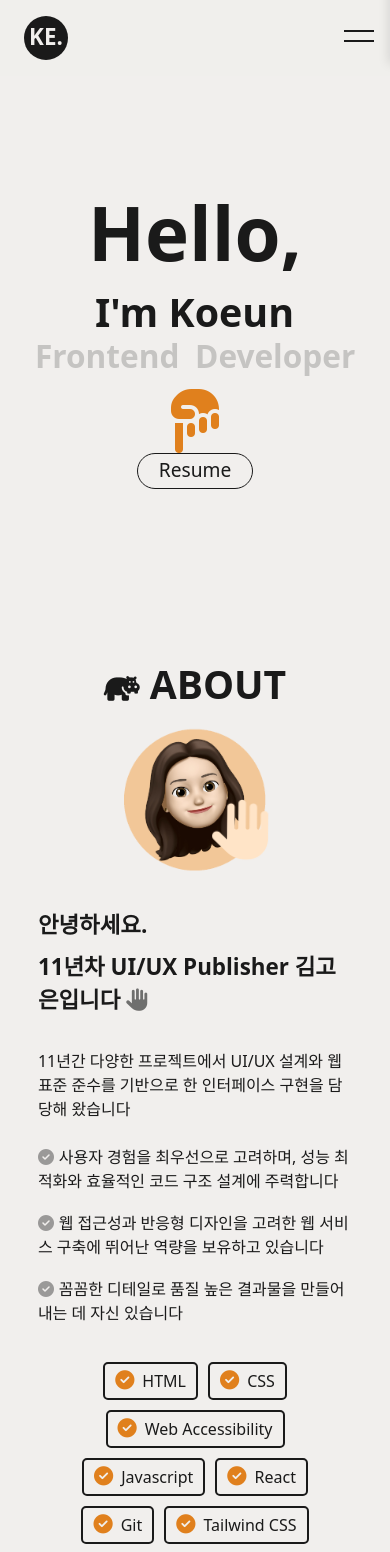
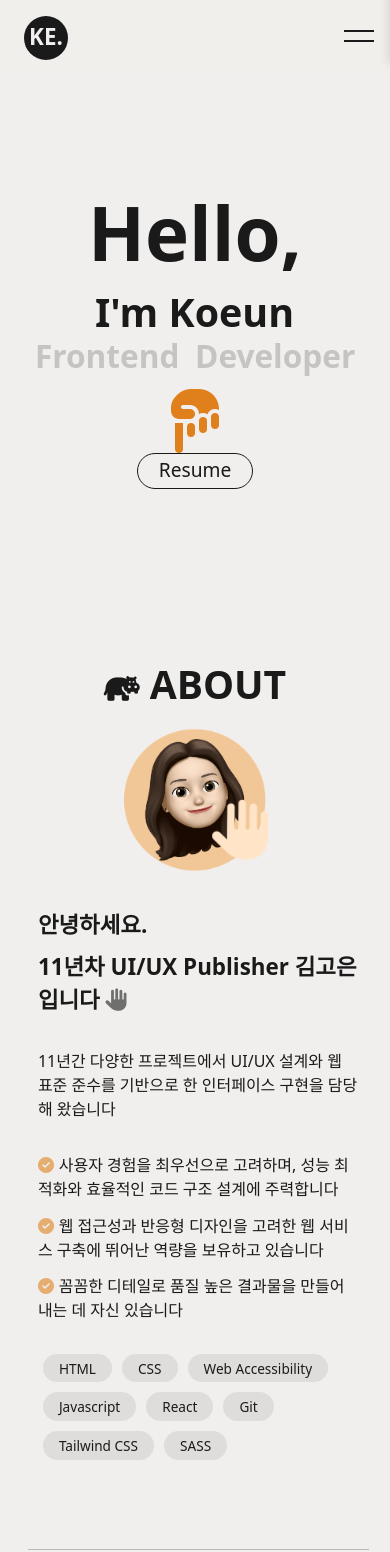
Before and after one commit to Alice11703/A-pf, a React (Create React App) app: page / in a window 390 px wide. Shown: the top 1552 px of the page. Built offline with nearby package versions, Linux system fonts and the light colour scheme.

Commit message:
minor fix

```diff
--- a/src/layouts/pages/Projects.js
+++ b/src/layouts/pages/Projects.js
@@ -1,4 +1,3 @@
-import { alignProperty } from "@mui/material/styles/cssUtils";
 import React from "react";
 import { Link } from 'react-router-dom';
 
@@ -11,7 +10,7 @@ const IconDot = () => {
 const Projects = () => {
     return (
         <>
-            <p className="txt_left"><IconDot /> ~ {new Date().getMonth() + 1}.{new Date().getFullYear()}</p>
+            <p className="project__period"><IconDot /> ~ {new Date().getMonth() + 1}.{new Date().getFullYear()}</p>
 
             <div className="project__cont">
                 <article className="project__article">
@@ -29,13 +28,13 @@ const Projects = () => {
                                 className="project__link"
                                 onClick={() => window.open('https://mme-prjt.netlify.app', '_blank')}
                             >
-                                View Project →
+                                View Project
                             </button>
                             <button
                                 className="project__link"
                                 onClick={() => window.open('https://github.com/Alice11703/MME_prjt', '_blank')}
                             >
-                                GitHub →
+                                GitHub
                             </button>
                         </div>
                     </div>
@@ -55,13 +54,13 @@ const Projects = () => {
                                 className="project__link"
                                 onClick={() => window.open('https://mandalart-planner.netlify.app/', '_blank')}
                             >
-                                View Project →
+                                View Project
                             </button>
                             <button
                                 className="project__link"
                                 onClick={() => window.open('https://github.com/Alice11703/mandalart-planner', '_blank')}
                             >
-                                GitHub →
+                                GitHub
                             </button>
                         </div>
                     </div>
@@ -80,13 +79,13 @@ const Projects = () => {
                                 className="project__link"
                                 onClick={() => window.open('프로젝트URL', '_blank')}
                             >
-                                View Project →
+                                View Project
                             </button>
                             <button
                                 className="project__link"
                                 onClick={() => window.open('깃허브URL', '_blank')}
                             >
-                                GitHub →
+                                GitHub
                             </button>
                         </div>
                     </div>
--- a/src/statics/css/default.css
+++ b/src/statics/css/default.css
@@ -322,29 +322,32 @@ section#career .sc__title::before {
 }
 .about__cont img {
   width: 300px;
+  object-fit: contain;
 }
 .about__cont .about__greeting {
   display: inline-flex;
   flex-direction: column;
   flex-wrap: nowrap;
   justify-content: center;
-  padding-inline: 40px 10px;
+  /**/
+  width: 54vw;
+  /* padding-inline: 40px 10px; */
 }
 .about__desc p {
-  margin-block: 12px 6px;
+  margin-block: 0.6rem 0.3rem;
   line-height: calc(1rem * 1.5);
 }
 .about__desc p:not(:first-of-type)::before {
   padding-inline-end: 0.3rem;
-  color: var(--text-color);
+  color: var(--text-em);
   font-family: "Font Awesome 5 Free";
   font-size: 1rem;
   font-weight: 900;
-  opacity: 0.4;
+  opacity: 0.6;
   content: "\f058";
 }
 .about__desc p:first-of-type {
-  margin-block: 6px 24px;
+  margin-block: 1.5rem 2rem;
 }
 .about__desc h1 {
   margin-block: 6px;
@@ -356,7 +359,7 @@ section#career .sc__title::before {
   flex-direction: row;
   flex-wrap: nowrap;
   align-content: center;
-  justify-content: flex-start;
+  justify-content: space-evenly;
   margin-block: 10vh 0;
 }
 .gallup__cont .sc__subtitle::after {
@@ -372,7 +375,6 @@ section#career .sc__title::before {
   justify-content: flex-start;
   flex-direction: column;
   align-items: flex-start;
-  width: 338px;
   border-top: 1px solid var(--borderSoft);
 }
 .gallup__cont img {
@@ -384,12 +386,16 @@ section#career .sc__title::before {
   flex-direction: column;
   flex-wrap: nowrap;
   justify-content: center;
-  width: 50vw;
-  padding-inline: 40px 10px;
+  width: 54vw;
+  /* padding-inline: 40px 10px; */
   text-align: left;
 }
 .gallup__cont .gallup__desc dl {
   margin-block: 1.5rem 0;
+}
+.gallup__cont .gallup__desc dl:hover dd,
+.gallup__cont .gallup__desc dl:hover p {
+  opacity: 1;
 }
 .gallup__cont .gallup__desc dl dt {
   font-weight: 700;
@@ -398,6 +404,9 @@ section#career .sc__title::before {
   margin-inline-start: 1rem;
   opacity: 0.8;
 }
+.gallup__cont .gallup__desc dl dd p:hover {
+  color: var(--text-em);
+}
 .gallup__cont .gallup__desc p {
   margin-block: 0.5em 0;
   padding: 0.3rem 0.8rem;
@@ -405,7 +414,7 @@ section#career .sc__title::before {
   color: var(--text-color);
   border-radius: 20px;
   font-size: 0.85rem;
-  transition: all 0.3sease;
+  transition: var(--transition);
   opacity: 0.6;
 }
 .gallup__cont .gallup__desc h2 {
@@ -434,7 +443,7 @@ section#career .sc__title::before {
 .learn-more-link {
   display: inline-block;
   margin-top: 10px;
-  color: var(--text-em);
+  color: var(--txtSoft);
   text-decoration: none;
   font-size: 14px;
   opacity: 0.6;
@@ -450,19 +459,21 @@ section#career .sc__title::before {
 ------------------------ */
 .skill__cont--set {
   margin: 20px 0 0 0;
-  text-align: center;
+  text-align: left;
 }
 .skill__cont--set p {
   display: inline-block;
   margin: 5px;
-  padding: 6px 10px;
-  border: 1px solid var(--text-color);
-  border-radius: 5px;
-  background: none;
+  padding: 0.3rem 1rem;
+  border: none;
+  border-radius: 20px;
+  background: var(--button-bg);
   color: var(--text-color);
+  font-size: 0.85rem;
   text-indent: initial;
 }
 .skill__cont--set p::before {
+  display: none;
   padding-inline-end: 0.5rem;
   color: var(--text-em);
   font-family: "Font Awesome 5 Free";
@@ -477,6 +488,10 @@ section#career .sc__title::before {
 ------------------------ */
 #projects .ico__dot::before {
   color: var(--text-color);
+}
+.project__period {
+  text-align: left;
+  opacity: 0.6;
 }
 .project__cont {
   display: flex;
@@ -501,21 +516,22 @@ section#career .sc__title::before {
 }
 .project__social {
   display: flex;
-  justify-content: flex-start;
+  justify-content: center;
   justify-items: center;
   gap: 2.5rem;
   max-width: 1200px;
   margin: 10px auto;
-  padding: 2rem;
+  padding-block: 2rem;
+  padding-inline: 0;
 }
 .project__social a {
   display: inline-block;
-  padding: clamp(1rem, 3vw, 2rem);
+  padding: clamp(1rem, 2vw, 2rem);
   border: 1px solid var(--text-color);
   border-radius: 2rem;
   background: var(--bg-color);
   color: var(--text-color);
-  font-size: clamp(1rem, 3vw, 2rem);
+  font-size: clamp(1rem, 2vw, 2rem);
   text-align: center;
   line-height: 30px;
   text-decoration: none;
@@ -574,6 +590,7 @@ section#career .sc__title::before {
 .career__cont .career__logo img {
   max-width: 50%;
   max-height: 20vh;
+  object-fit: contain;
 }
 .career__cont .career__detail {
   grid-area: 1 / 2 / 2 / 3;
@@ -608,11 +625,16 @@ section#career .sc__title::before {
   margin: 1.2rem 0 2% 0;
   text-align: left;
 }
+.career__cont .career__desc:hover > div p,
+.career__cont .career__desc:hover span {
+  opacity: 1;
+  transition: opacity 0.6s;
+}
 .career__cont .career__desc span {
   display: inline-block;
   color: var(--text-em);
   font-weight: 400;
-  opacity: 0.8;
+  opacity: 0.85;
 }
 .career__cont .career__desc p.career__desc__product {
   margin-block-start: 2rem;
@@ -642,25 +664,30 @@ section#career .sc__title::before {
 }
 
 .goto-btn {
-  padding: 4px 12px;
-  background-color: var(--txtSoft);
-  color: var(--bg-color);
+  padding: 2px 10px;
+  background-color: var(--button-bg);
+  color: var(--text-color);
   border-radius: 20px;
   font-size: 14px;
   text-decoration: none;
+  opacity: 0.6;
   transition: background-color 0.2s;
 }
-.goto-btn:hover::before {
+/* .goto-btn:hover::before {
   padding-inline-end: 0.5rem;
   color: var(--bg-color);
   font-family: "Font Awesome 5 Free";
   font-size: 0.8rem;
   font-weight: 900;
   content: "\f0a4";
-  transition: opacity 0.5s ease, transform 0.5s ease;
-}
+  transition: var(--transition);
+} */
 .goto-btn:hover {
-  background-color: var(--text-em);
+  background-color: var(--text-color);
+  color: var(--bg-color);
+  opacity: 1;
+  transform: translateX(3px);
+  transition: opacity 0.3s, transform 0.3s;
 }
 
 .gallup__desc dd.hidden {
@@ -686,6 +713,7 @@ section#career .sc__title::before {
 }
 
 .expand-button:hover {
+  border: 1px solid var(--text-color);
   background-color: var(--text-color);
   color: var(--bg-color);
   transform: translateY(-2px);
--- a/src/statics/css/flexible.css
+++ b/src/statics/css/flexible.css
@@ -1,6 +1,11 @@
 /*250102*/
 
 @media (max-width: 1024px) {
+  .about__desc h1 span:not(.ico__hands) {
+    transition: var(--transition);
+    display: block;
+    margin: 0 0 0.5rem 0;
+  }
   .gallup__cont {
     transition: var(--transition);
     flex-direction: column;
@@ -10,7 +15,7 @@
     margin-block: 2vh 0;
   }
   .gallup__cont .gallup__blank {
-    width: 100%;
+    width: 96%;
     padding-inline: 10px;
   }
   .gallup__cont .gallup__desc {
@@ -30,11 +35,7 @@
 }
 
 @media (max-width: 960px) {
-  .about__desc h1 span:not(.ico__hands) {
-    transition: var(--transition);
-    display: block;
-    margin: 0 0 0.5rem 0;
-  }
+
 }
 @media (max-width: 860px) {
   /* ------------------------
@@ -56,11 +57,12 @@
     margin: 0 auto;
   }
   .about__cont .about__greeting {
+    width: 96%;
     padding-inline: 10px;
     text-align: left;
   }
   .about__desc p {
-    margin-block: 18px 12px;
+    margin-block: 0.8rem 0.4rem;
   }
   .about__desc h1 {
     margin-block: 2rem;
@@ -239,19 +241,15 @@
 ------------------------ */
   .skill__cont--set {
     margin: 20px 0 0 0;
-    text-align: center;
-  }
-  .skill__cont--set p {
-    display: inline-block;
-    margin: 5px;
-    padding: 6px 10px;
-    border: 2px solid var(--text-color);
-    border-radius: 5px;
+    text-align: left;
   }
 
   /* ------------------------
     PROJECTS
 ------------------------ */
+  .project__period {
+    text-align: center;
+  }
 
   /* ------------------------
     CAREER
--- a/src/statics/css/scroll.css
+++ b/src/statics/css/scroll.css
@@ -149,7 +149,8 @@
   gap: 2.5rem;
   max-width: 1200px;
   margin: 0 auto;
-  padding: 2rem;
+  padding-block: 2rem;
+  padding-inline: 0;
 }
 
 .project__article {
@@ -175,11 +176,11 @@
   z-index: 0;
 }
 
-.project__article:hover {
+/* .project__article:hover {
   transform: translateY(-8px) scale(1.02);
   border-color: var(--text-em);
   box-shadow: 0 20px 40px rgba(0, 0, 0, 0.12);
-}
+} */
 
 .project__article:hover::before {
   opacity: 0.05;
@@ -231,7 +232,9 @@
 }
 
 .project__link {
+  padding: .2rem .5rem;
   border: 1px solid var(--text-color);
+  border-radius: 2px;
   background: none;
   color: var(--text-color);
   text-decoration: none;
@@ -239,11 +242,22 @@
   transition: all 0.3s ease;
   opacity: 0.7;
 }
-
+/* .project__link:hover::after {
+  padding-inline-start: 0.5rem;
+  color: var(--text-em);
+  font-family: "Font Awesome 5 Free";
+  font-size: 1rem;
+  font-weight: 900;
+  vertical-align: -1px;
+  content: "\f0a4";
+  transition: var(--transition);
+} */
 .project__link:hover {
-  color: var(--text-em);
+  background: var(--text-color);
+  color: var(--bg-color);
   opacity: 1;
-  transform: translateX(3px);
+  transform: translateY(-2px);
+  transition: opacity 0.3s, transform 0.3s;
   cursor: pointer;
 }
 
@@ -265,7 +279,7 @@
     padding: 1.5rem;
   }
 
-  .project__article:hover {
+  /* .project__article:hover {
     transform: translateY(-5px) scale(1.01);
-  }
+  } */
 }
```
